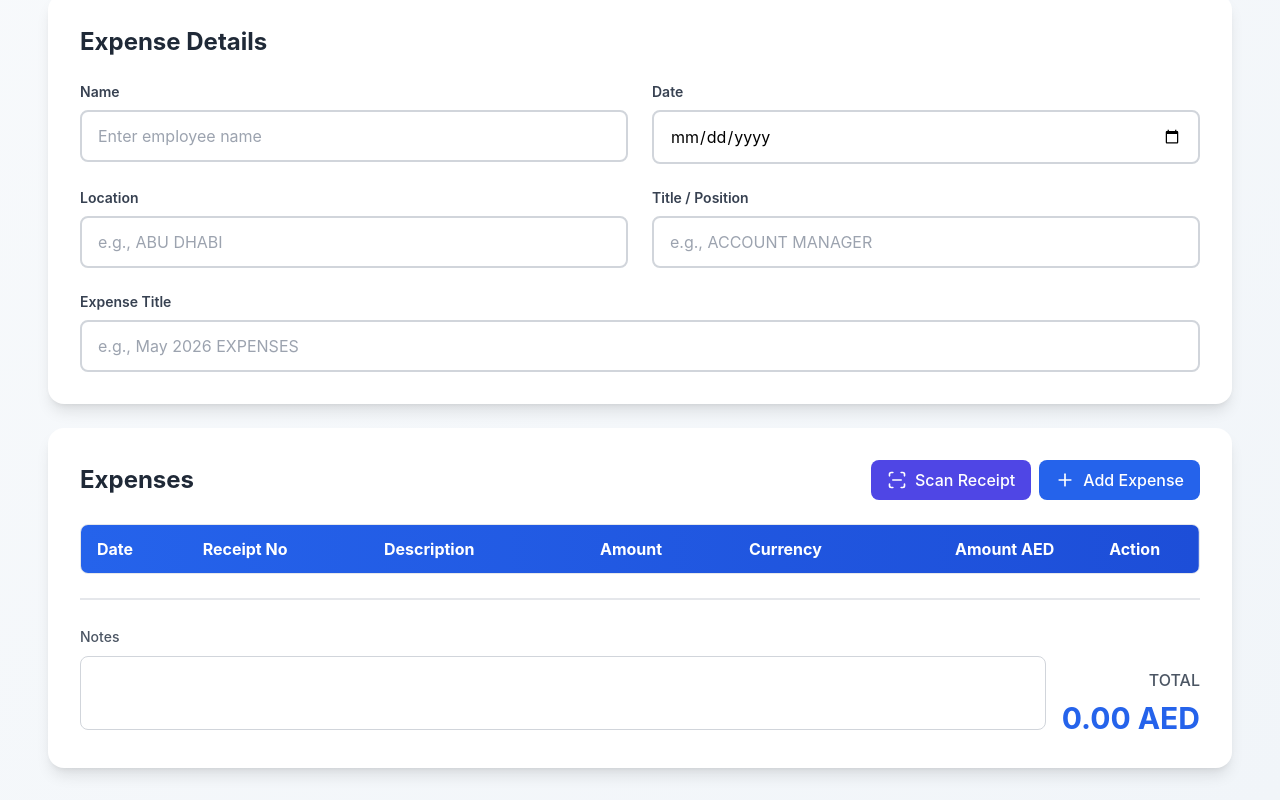
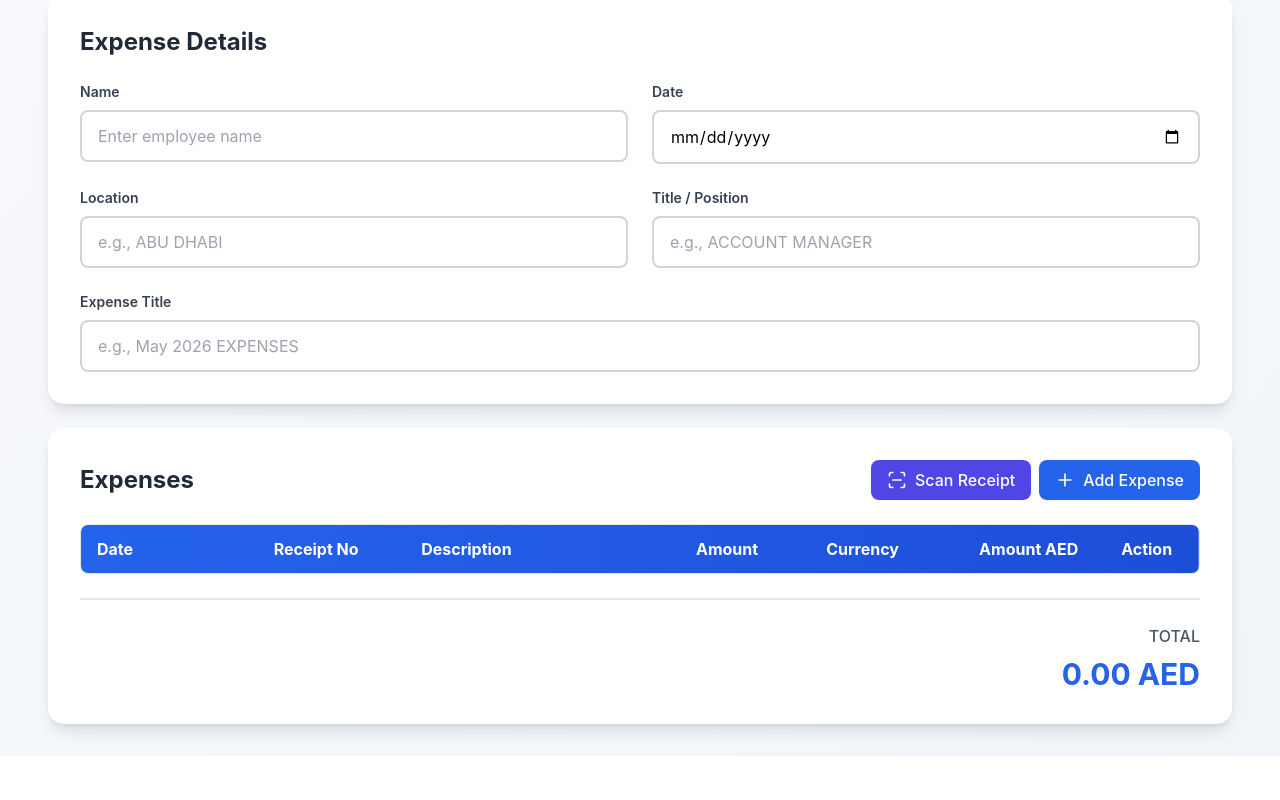
Before and after one commit to TejasRanjith/SmartPettyCash, a React (Vite) app: page / in a window 1280 px wide. Shown: the part 328-1128 px from the top of the page. After the commit the page ends 1084 px from the top, so only its background shows below. Built offline with nearby package versions, Linux system fonts and the light colour scheme.

Commit message:
feat: implement localStorage autosave session persistence and remove notes feature

```diff
--- a/src/App.jsx
+++ b/src/App.jsx
@@ -9,23 +9,59 @@ import Toast from './components/Toast'
 import ReceiptScanner from './components/ReceiptScanner'
 import './App.css'
 
+const SAVE_KEY = 'smart-petty-cash-data'
+
+const loadFromLocalStorage = () => {
+  try {
+    const saved = localStorage.getItem(SAVE_KEY)
+    if (saved) {
+      const parsed = JSON.parse(saved)
+      console.log('🔄 Session restored from LocalStorage:', parsed)
+      return parsed
+    }
+  } catch (e) {
+    console.error('Failed to restore session:', e)
+  }
+  return null
+}
+
 function App() {
-  const [formData, setFormData] = useState({
-    name: '',
-    date: '',
-    location: '',
-    title: '',
-    expenseTitle: '',
-    notes: ''
+  const [formData, setFormData] = useState(() => {
+    const saved = loadFromLocalStorage()
+    return saved?.formData || {
+      name: '',
+      date: '',
+      location: '',
+      title: '',
+      expenseTitle: ''
+    }
   })
 
-  const [expenses, setExpenses] = useState([])
+  const [expenses, setExpenses] = useState(() => {
+    const saved = loadFromLocalStorage()
+    return saved?.expenses || []
+  })
 
   const [toast, setToast] = useState(null)
 
   const [viewMode, setViewMode] = useState('form')
   const [isExporting, setIsExporting] = useState(false)
   const [showScanner, setShowScanner] = useState(false)
+
+  // ── Local Storage Persistence ──────────────────────────────────────────
+  const saveToLocalStorage = (data) => {
+    try {
+      localStorage.setItem(SAVE_KEY, JSON.stringify(data))
+      console.log('💾 Session autosaved to LocalStorage:', data)
+    } catch (e) {
+      console.error('Failed to persist session:', e)
+    }
+  }
+
+  // Auto-save whenever formData or expenses change
+  useEffect(() => {
+    saveToLocalStorage({ formData, expenses })
+  }, [formData, expenses])
 
   // Dynamic preview scale to fit the 1200px-wide document on any screen
   const [previewScale, setPreviewScale] = useState(1)
@@ -138,7 +174,7 @@ function App() {
     }
 
     setPages(computedPages)
-  }, [expenses, formData.name, formData.date, formData.location, formData.title, formData.expenseTitle, formData.notes])
+  }, [expenses, formData.name, formData.date, formData.location, formData.title, formData.expenseTitle])
 
   const handleFormChange = (e) => {
     const { name, value } = e.target
@@ -179,7 +215,8 @@ function App() {
       description: scannedData.description || '',
       amount: scannedData.amount || '',
       currency: scannedData.currency || 'AED',
-      amountAED: ''
+      amountAED: '',
+      receiptImage: scannedData.receiptImage || ''
     };
 
     // Auto-calculate AED amount if we have amount + currency
@@ -317,10 +354,10 @@ function App() {
         pdf.addImage(imgData, 'JPEG', 0, 0, pdfWidth, pdfHeight)
       }
 
-      pdf.save(`expense_${formData.date || 'report'}.pdf`)
-      showToast({ message: 'PDF downloaded successfully with perfect alignment!', type: 'success' })
+      pdf.save(`expense_${formData.date || 'report'}.pdf`);
+      showToast({ message: 'PDF downloaded successfully with perfect alignment!', type: 'success' });
     } catch (error) {
-      console.error('PDF generation failed:', error)
+      console.error('PDF generation failed:', error);
       showToast({ message: 'Failed to generate PDF. Please try again.', type: 'error' })
     } finally {
       setIsExporting(false)
@@ -398,10 +435,6 @@ function App() {
 
           {/* Totals Section */}
           <div id="measure-totals" className="flex flex-col sm:flex-row justify-between items-end gap-8 bg-gradient-to-r from-blue-50 to-indigo-50 p-8 rounded-2xl border-2 border-blue-200 mt-6">
-            <div className="w-full">
-              <label className="text-sm font-bold text-gray-600 uppercase tracking-widest">Notes</label>
-              <p className="text-gray-950 mt-2 text-lg md:text-xl font-extrabold">{formData.notes || 'N/A'}</p>
-            </div>
             <div className="text-right w-full sm:w-auto shrink-0">
               <p className="text-xs font-bold mb-2 tracking-widest text-gray-500 uppercase">TOTAL</p>
               <p className="text-4xl md:text-5xl font-black text-blue-700 tracking-tight">{calculateTotal()}</p>
@@ -514,18 +547,7 @@ function App() {
 
               <div className="mt-6 pt-6 border-t-2 border-gray-200">
                 <div className="flex justify-between items-end">
-                  <div className="flex gap-4 flex-col sm:flex-row flex-1">
-                    <div className="w-full">
-                      <label className="text-sm text-gray-600 font-medium">Notes</label>
-                      <textarea
-                        name="notes"
-                        value={formData.notes}
-                        onChange={handleFormChange}
-                        className="w-full mt-2 p-3 border border-gray-300 rounded-lg focus:outline-none focus:ring-2 focus:ring-blue-500 resize-none"
-                        rows="2"
-                      />
-                    </div>
-                  </div>
+                  <div className="flex-1" />
                   <div className="text-right ml-4">
                     <p className="text-gray-600 font-medium mb-2">TOTAL</p>
                     <p className="text-3xl font-bold text-blue-600">
@@ -533,7 +555,6 @@ function App() {
                     </p>
                   </div>
                 </div>
-
               </div>
             </div>
           </div>
@@ -579,8 +600,10 @@ function App() {
 }
 
 function PDFDocument({ formData, expenses, total, pages, isExport = false }) {
-  if (!pages || pages.length === 0) return null
-  const totalPages = pages.length
+  if (!pages || pages.length === 0) return null;
+
+  const receiptExpenses = expenses.filter(exp => exp.receiptImage);
+  const totalPages = pages.length + receiptExpenses.length;
 
   return (
     <div className={`flex flex-col gap-8 ${isExport ? '' : 'items-center bg-slate-200 py-8 rounded-3xl'}`}>
@@ -680,10 +703,6 @@ function PDFDocument({ formData, expenses, total, pages, isExport = false }) {
           <div>
             {page.showTotals && (
               <div className="flex flex-col sm:flex-row justify-between items-end gap-8 bg-gradient-to-r from-blue-50 to-indigo-50 p-8 rounded-2xl border-2 border-blue-200 mb-6">
-                <div className="w-full">
-                  <label className="text-sm font-bold text-gray-600 uppercase tracking-widest">Notes</label>
-                  <p className="text-gray-950 mt-2 text-lg md:text-xl font-extrabold">{formData.notes || 'N/A'}</p>
-                </div>
                 <div className="text-right w-full sm:w-auto shrink-0">
                   <p className="text-xs font-bold mb-2 tracking-widest text-gray-500 uppercase">TOTAL</p>
                   <p className="text-4xl md:text-5xl font-black text-blue-700 tracking-tight">{total}</p>
@@ -701,8 +720,45 @@ function PDFDocument({ formData, expenses, total, pages, isExport = false }) {
           </div>
         </div>
       ))}
+
+      {/* Scanned Receipt Pages */}
+      {receiptExpenses.map((expense, index) => (
+        <div
+          key={`receipt-page-${expense.id}`}
+          data-pdf-page="true"
+          className="bg-white shadow-2xl relative p-12 flex flex-col justify-between"
+          style={{
+            width: '1200px',
+            height: '1700px',
+            minHeight: '1700px',
+            boxSizing: 'border-box'
+          }}
+        >
+          <div>
+            <div className="mb-8 flex justify-between items-center border-b-2 border-gray-200 pb-4">
+              <span className="text-2xl font-black tracking-widest text-blue-950">MANLIFT</span>
+              <span className="text-lg text-gray-500 font-extrabold uppercase">Scanned Receipt Page</span>
+            </div>
+            <h3 className="text-xl font-bold text-gray-800 mb-6">
+              Receipt No: {expense.receiptNo} — {expense.description || 'Scanned Bill'}
+            </h3>
+            <div className="flex justify-center items-center border-2 border-dashed border-gray-200 rounded-xl p-4 bg-gray-50" style={{ height: '1300px' }}>
+              <img
+                src={expense.receiptImage}
+                alt={`Receipt #${expense.receiptNo}`}
+                className="max-w-full max-h-full object-contain rounded-lg shadow-md"
+              />
+            </div>
+          </div>
+          <div className="flex justify-between items-center text-base font-bold text-gray-500 border-t-2 border-gray-200 pt-4">
+            <p className="tracking-wider">MANLIFT GROUP</p>
+            <p className="uppercase tracking-widest">Page {pages.length + index + 1} of {totalPages}</p>
+            <p className="tracking-widest">CONFIDENTIAL</p>
+          </div>
+        </div>
+      ))}
     </div>
-  )
+  );
 }
 
 export default App
--- a/src/components/ExpenseTable.jsx
+++ b/src/components/ExpenseTable.jsx
@@ -6,13 +6,13 @@ function ExpenseTable({ expenses, onExpenseChange, onDeleteExpense }) {
       <table className="w-full text-sm md:text-base">
         <thead>
           <tr className="bg-gradient-to-r from-blue-600 to-blue-700 text-white">
-            <th className="px-3 md:px-4 py-3 text-left font-bold">Date</th>
-            <th className="px-3 md:px-4 py-3 text-left font-bold">Receipt No</th>
-            <th className="px-3 md:px-4 py-3 text-left font-bold">Description</th>
-            <th className="px-3 md:px-4 py-3 text-center font-bold">Amount</th>
-            <th className="px-3 md:px-4 py-3 text-center font-bold">Currency</th>
-            <th className="px-3 md:px-4 py-3 text-right font-bold">Amount AED</th>
-            <th className="px-3 md:px-4 py-3 text-center font-bold">Action</th>
+            <th className="px-3 md:px-4 py-3 text-left font-bold min-w-[140px]">Date</th>
+            <th className="px-3 md:px-4 py-3 text-left font-bold min-w-[90px]">Receipt No</th>
+            <th className="px-3 md:px-4 py-3 text-left font-bold min-w-[200px]">Description</th>
+            <th className="px-3 md:px-4 py-3 text-center font-bold min-w-[110px]">Amount</th>
+            <th className="px-3 md:px-4 py-3 text-center font-bold min-w-[90px]">Currency</th>
+            <th className="px-3 md:px-4 py-3 text-right font-bold min-w-[115px]">Amount AED</th>
+            <th className="px-3 md:px-4 py-3 text-center font-bold min-w-[60px]">Action</th>
           </tr>
         </thead>
         <tbody>
--- a/src/components/ReceiptScanner.jsx
+++ b/src/components/ReceiptScanner.jsx
@@ -105,8 +105,22 @@ export default function ReceiptScanner({ onScanComplete, onClose }) {
         }
       });
 
-      onScanComplete(parsedData);
-      cleanup();
+      // Convert imageFile to Base64 and pass it along with parsed data
+      const reader = new FileReader();
+      reader.onloadend = () => {
+        const base64Data = reader.result;
+        onScanComplete({
+          ...parsedData,
+          receiptImage: base64Data
+        });
+        cleanup();
+      };
+      reader.onerror = (error) => {
+        console.error('FileReader error:', error);
+        alert('Failed to read image for PDF embedding. Please try again.');
+        cleanup();
+      };
+      reader.readAsDataURL(imageFile);
     } catch (err) {
       console.error('Scan failed:', err);
       alert(err.message || 'Failed to scan receipt. Please try again.');
```
Also changed, not shown: 1 other file (tests, documents, lock files or other folders).
